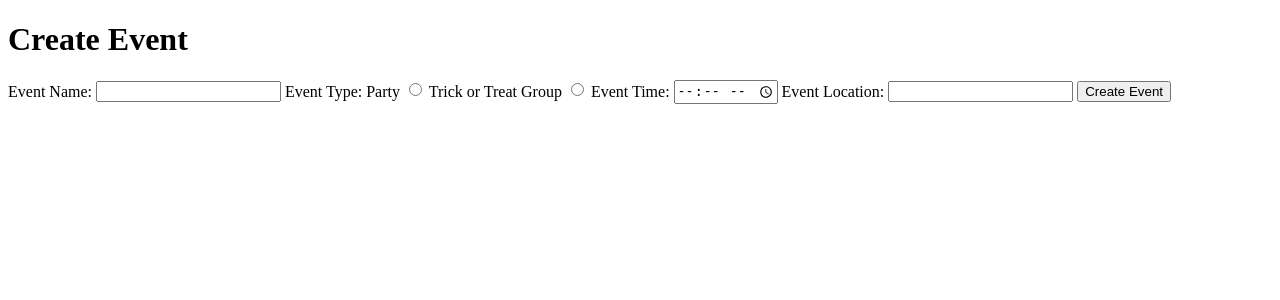
After one commit to ProffD-17/Halloween-event-organiser, a Flask app: page /create_event in a window 1280 px wide. The commit adds this page. Shown: the top 300 px of the page. Run offline with Flask 3, Linux system fonts and the light colour scheme; some libraries are stand-ins or nearby versions.

Commit message:
added table to db for events and create event page to let users create events

```diff
--- a/app.py
+++ b/app.py
@@ -11,6 +11,8 @@ app.config["SESSION_PERMANENT"] = False
 app.config["SESSION_TYPE"] = "filesystem"
 Session(app)
 
+
+# handle logging in and out
 @app.route('/')
 def index():
     # send to home page if logged in, otherwise send to login page
@@ -18,6 +20,12 @@ def index():
     if name:
         return redirect('/home')
     return redirect('/login')
+
+@app.route('/home')
+def home():
+    name = session.get('name')
+    id = db.execute("SELECT id FROM users WHERE name = ?", name)
+    return render_template('home.html', name=name, id=id)
 
 @app.route('/login', methods=['GET', 'POST'])
 def login():
@@ -34,13 +42,21 @@ def login():
             return redirect('/home')
     return render_template('login.html')
 
-@app.route('/home')
-def home():
-    name = session.get('name')
-    id = db.execute("SELECT id FROM users WHERE name = ?", name)
-    return render_template('home.html', name=name, id=id)
-
 @app.route('/logout')
 def logout():
     session.clear()
     return render_template('logged_out.html')
+
+
+# handle creating events
+@app.route('/create_event', methods=['GET', 'POST'])
+def create_event():
+    if request.method == 'POST':
+        # get details from form and add event in database
+        event_name = request.form.get('event_name')
+        event_type = request.form.get('event_type')
+        event_time = request.form.get('event_time')
+        event_location = request.form.get('event_location')
+        db.execute("INSERT INTO events (name, type, time, location) VALUES (?, ?, ?, ?)", event_name, event_type, event_time, event_location)
+        return redirect('/home')
+    return render_template('create_event.html')
--- /dev/null
+++ b/templates/create_event.html
@@ -0,0 +1,23 @@
+{% extends "layout.html" %}
+{% block body %}
+    <h1>Create Event</h1>
+    <form method="POST">
+        <label for="event_name">Event Name:</label>
+        <input type="text" id="event_name" name="event_name" required>
+
+        <label >Event Type:</label>
+        <label for="party">Party</label>
+        <input type="radio" name="event_type" value="party" id="party">
+        <label for="trick_or_treat_group">Trick or Treat Group</label>
+        <input type="radio" name="event_type" value="trick_or_treat_group" id="trick_or_treat_group">
+
+        <label for="event_time">Event Time:</label>
+        <input type="time" id="event_time" name="event_time" required>
+
+        <label for="event_location">Event Location:</label>
+        <input type="text" id="event_location" name="event_location" required>
+
+        <button type="submit">Create Event</button>
+    </form>
+
+{% endblock %}
--- a/templates/home.html
+++ b/templates/home.html
@@ -4,6 +4,6 @@
     <h1>Home</h1>
     <p>Welcome {{ name }}</p>
     <a href="/logout">Logout</a>
-    <p>Your id is {{ id }}</p>
+    <a href="/create_event">Create Event</a>
 
 {% endblock %}
```
Also changed, not shown: mydata.db, 2 other files.
